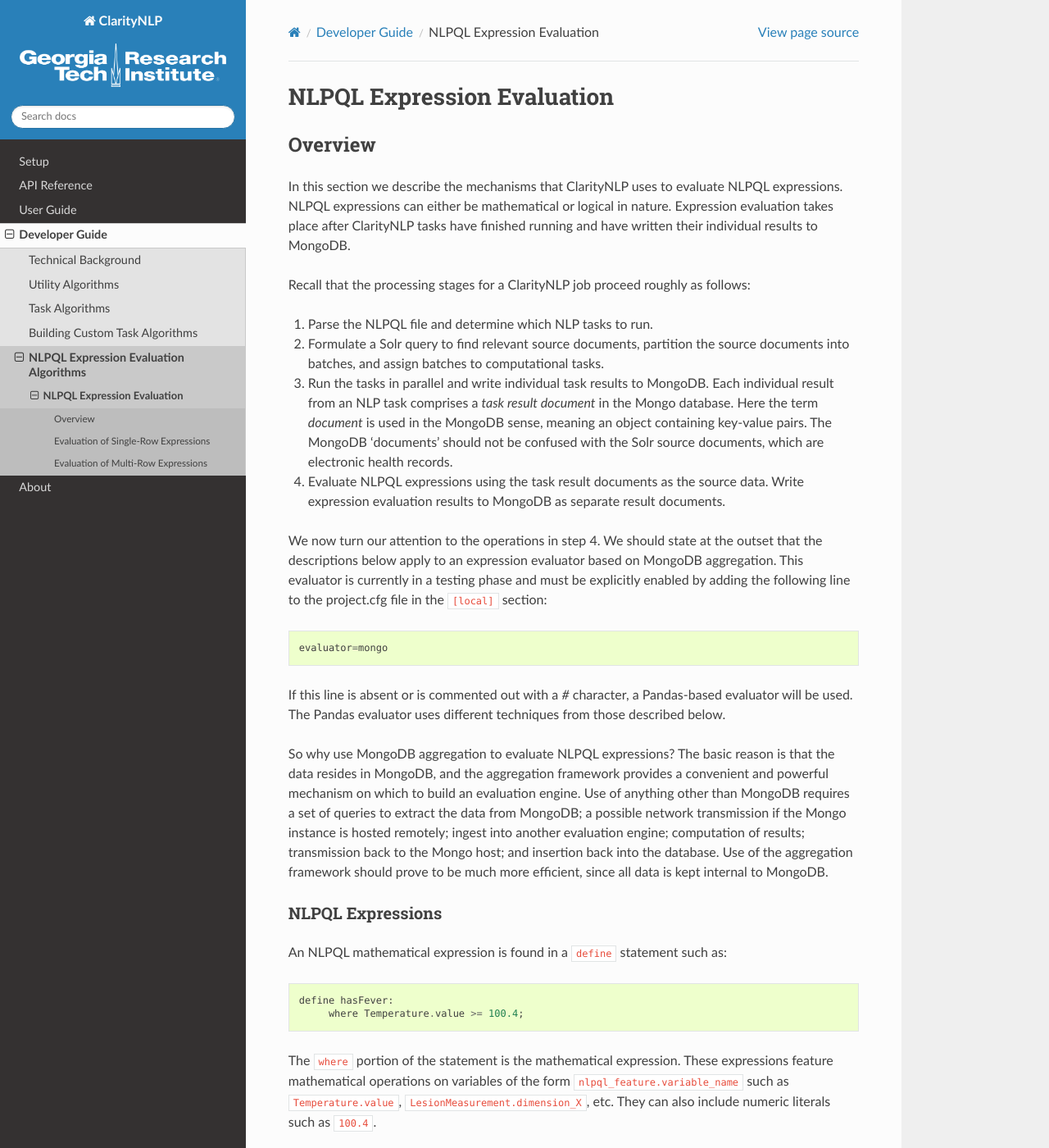
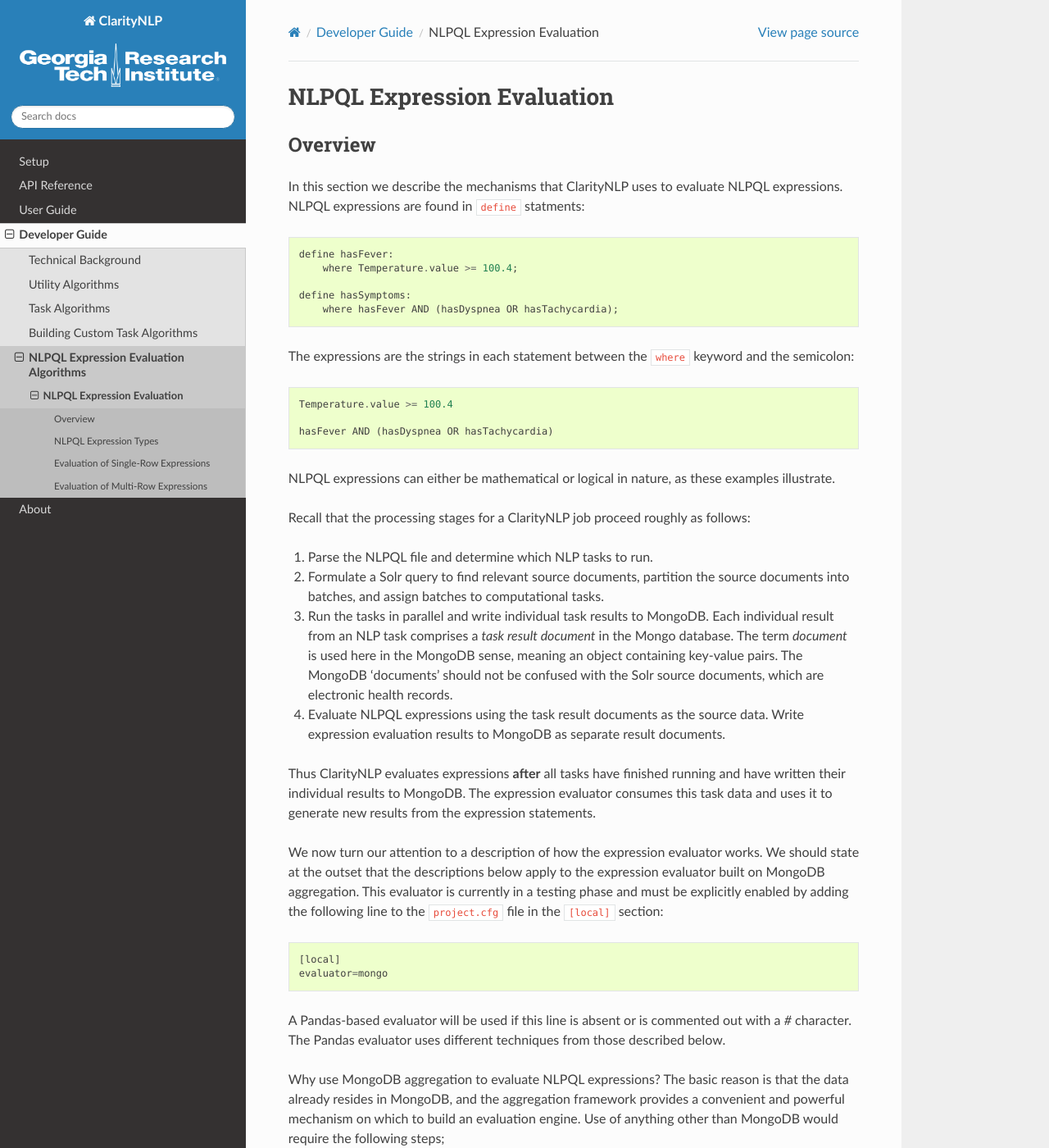
Before and after one commit to ClarityNLP/ClarityNLP, a Sphinx documentation site: the page built from docs/developer_guide/algorithms/nlpql_expr_eval.rst, in a window 1280 px wide and 1400 px high. Shown: the whole window at 82% size. Built offline with Sphinx 7.4.7 and the Read the Docs theme 2.0.0, drawn with Linux system fonts in a browser that asks for light colours; pages that are not in the unit, such as notebooks, are missing from menus; some of the changed text lies outside the part shown.

Commit message:
started rework of expression evaluation documentation

```diff
--- a/docs/developer_guide/algorithms/nlpql_expr_eval.rst
+++ b/docs/developer_guide/algorithms/nlpql_expr_eval.rst
@@ -5,9 +5,23 @@
 ========
 
 In this section we describe the mechanisms that ClarityNLP uses to evaluate
-NLPQL expressions. NLPQL expressions can either be mathematical or logical in
-nature. Expression evaluation takes place after ClarityNLP tasks have finished
-running and have written their individual results to MongoDB.
+NLPQL expressions. NLPQL expressions are found in ``define`` statments:
+::
+   define hasFever:
+       where Temperature.value >= 100.4;
+
+   define hasSymptoms:
+       where hasFever AND (hasDyspnea OR hasTachycardia);
+
+The expressions are the strings in each statement between the ``where`` keyword
+and the semicolon:
+::
+   Temperature.value >= 100.4
+
+   hasFever AND (hasDyspnea OR hasTachycardia)
+
+NLPQL expressions can either be mathematical or logical in nature, as these
+examples illustrate.
 
 Recall that the processing stages for a ClarityNLP job proceed roughly as
 follows:
@@ -17,7 +31,7 @@
    source documents into batches, and assign batches to computational tasks.
 3. Run the tasks in parallel and write individual task results to MongoDB.
    Each individual result from an NLP task comprises a *task result document*
-   in the Mongo database. Here the term *document* is used in the MongoDB
+   in the Mongo database. The term *document* is used here in the MongoDB
    sense, meaning an object containing key-value pairs. The MongoDB 'documents'
    should not be confused with the Solr source documents, which are electronic
    health records.
@@ -25,42 +39,71 @@
    data. Write expression evaluation results to MongoDB as separate result
    documents.
 
-We now turn our attention to the operations in step 4. We should state at the
-outset that the descriptions below apply to an expression evaluator based on
-MongoDB aggregation. This evaluator is currently in a testing phase and must
-be explicitly enabled by adding the following line to the project.cfg file in
-the ``[local]`` section:
+Thus ClarityNLP evaluates expressions **after** all tasks have finished running
+and have written their individual results to MongoDB. The expression evaluator
+consumes this task data and uses it to generate new results from the expression
+statements.
+
+We now turn our attention to a description of how the expression evaluator
+works. We should state at the outset that the descriptions below apply to the
+expression evaluator built on MongoDB aggregation. This evaluator is currently
+in a testing phase and must be explicitly enabled by adding the following line
+to the ``project.cfg`` file in the ``[local]`` section:
 ::
+   [local]
    evaluator=mongo
 
-If this line is absent or is commented out with a `#` character, a Pandas-based
-evaluator will be used. The Pandas evaluator uses different techniques from
+A Pandas-based evaluator will be used if this line is absent or is commented
+out with a `#` character. The Pandas evaluator uses different techniques from
 those described below.
 
-So why use MongoDB aggregation to evaluate NLPQL expressions? The basic reason
-is that the data resides in MongoDB, and the aggregation framework provides
-a convenient and powerful mechanism on which to build an evaluation engine.
-Use of anything other than MongoDB requires a set of queries to extract the data
-from MongoDB; a possible network transmission if the Mongo instance is hosted
-remotely; ingest into another evaluation engine; computation of results;
-transmission back to the Mongo host; and insertion back into the database.
-Use of the aggregation framework should prove to be much more efficient, since
-all data is kept internal to MongoDB.
+Why use MongoDB aggregation to evaluate NLPQL expressions? The basic reason
+is that the data already resides in MongoDB, and the aggregation framework
+provides a convenient and powerful mechanism on which to build an evaluation
+engine. Use of anything other than MongoDB would require the following steps;
+
+- Run a set of queries to extract the data from MongoDB
+- Transmit the query results across a network if the Mongo instance is hosted
+  remotely
+- Ingest the query results into another evaluation engine
+- Use the data to evaluate the NLPQL expressions and generate results
+- Transmit the result data back to the Mongo host
+- Insert the result data into MongoDB.
+
+Use of the aggregation framework should prove to be much more efficient than
+this process, since all data remains inside MongoDB.
 
 
-NLPQL Expressions
------------------
+NLPQL Expression Types
+======================
 
-An NLPQL mathematical expression is found in a ``define`` statement such as:
+In the descriptions below we refer to NLPQL variables, which have the
+form ``nlpql_feature.field_name``. The NLPQL feature is a label introduced in a
+``define`` statement. Thus ``Temperature`` and ``hasSymptoms`` would be the
+NLPQL features in the examples above. The ``field_name`` is the name of a
+result variable associated with the NLPQL feature.
+
+1. Simple Mathematical Expressions
+-------------------------------------
+
+A simple mathematical expression is a string containing NLPQL variables,
+operators, or numeric literals. For instance:
 ::
-   define hasFever:
-        where Temperature.value >= 100.4;
+   Temperature.value >= 100.4
+   (Meas.dimension_X > 5) AND (Meas.dimension_X < 20)
+   (0 == Temperature.value % 20) OR (1 == Temperature.value % 20)
 
-The ``where`` portion of the statement is the mathematical expression. These
-expressions feature mathematical operations on variables of the form
-``nlpql_feature.variable_name`` such as ``Temperature.value``,
-``LesionMeasurement.dimension_X``, etc. They can also include numeric literals
-such as ``100.4``.
+The variables in a simple mathematical expression all refer to a **single**
+NLPQL feature.
+
+2. Simple Logical Expressions
+-----------------------------
+
+3. Mixed Expressions
+--------------------
+
+
+
 
 NLPQL mathematical expressions produce a numerical result from data contained
 in a **single** task result document. Since each task result document
```
